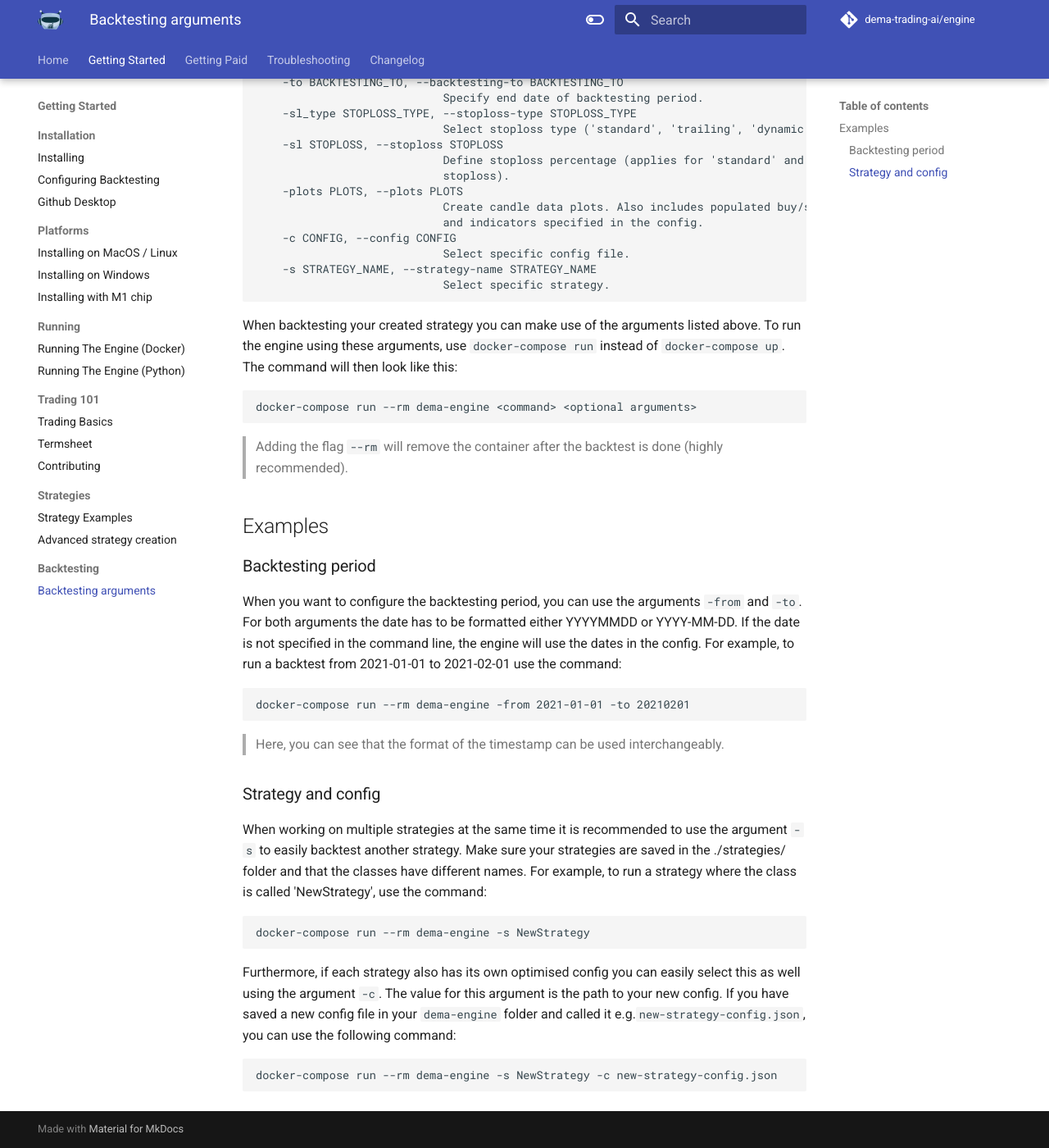
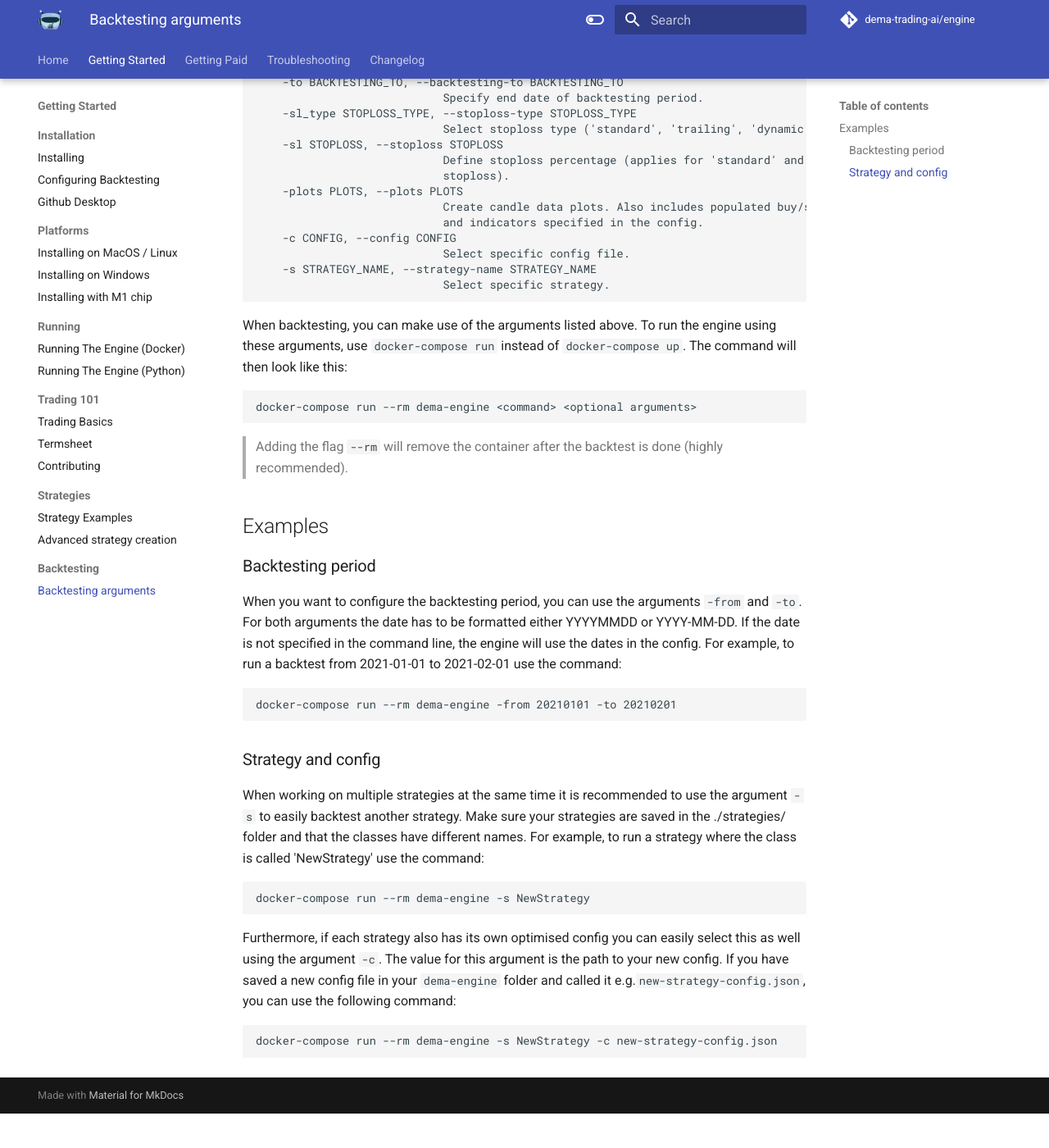
Before and after one commit to dema-trading-ai/docs, an MkDocs documentation site: the page built from docs/getting_started/backtesting/arguments.md, in a window 1280 px wide and 1400 px high, scrolled down 528 px. Shown: the whole window at 82% size. Built offline with MkDocs 1.6.1 and Material for MkDocs 9.7.7, drawn with Linux system fonts in a browser that asks for light colours; comment, search, counter and statistics services are not loaded; after the commit the page ends 1886 px from its top, so only the background shows below that.

Commit message:
Small changes to arguments

````diff
--- a/docs/getting_started/backtesting/arguments.md
+++ b/docs/getting_started/backtesting/arguments.md
@@ -37,7 +37,7 @@
                             Select specific strategy.
 
 ```
-When backtesting your created strategy you can make use of the arguments listed above. To run the engine using these
+When backtesting, you can make use of the arguments listed above. To run the engine using these
 arguments, use ```docker-compose run``` instead of ```docker-compose up```. The command will then look like
 this:
 ```
@@ -52,15 +52,14 @@ arguments the date has to be formatted either YYYYMMDD or YYYY-MM-DD. If the dat
 the engine will use the dates in the config. For example, to run a backtest from 2021-01-01 to 2021-02-01 use the
 command:
 ```
-docker-compose run --rm dema-engine -from 2021-01-01 -to 20210201
+docker-compose run --rm dema-engine -from 20210101 -to 20210201
 ```
-> Here, you can see that the format of the timestamp can be used interchangeably.
 
 
 ### Strategy and config
 When working on multiple strategies at the same time it is recommended to use the argument ```-s``` to easily backtest
 another strategy. Make sure your strategies are saved in the ./strategies/ folder and that the classes have different
-names. For example, to run a strategy where the class is called 'NewStrategy', use the command:
+names. For example, to run a strategy where the class is called 'NewStrategy' use the command:
 ```
 docker-compose run --rm dema-engine -s NewStrategy
 ```
````
